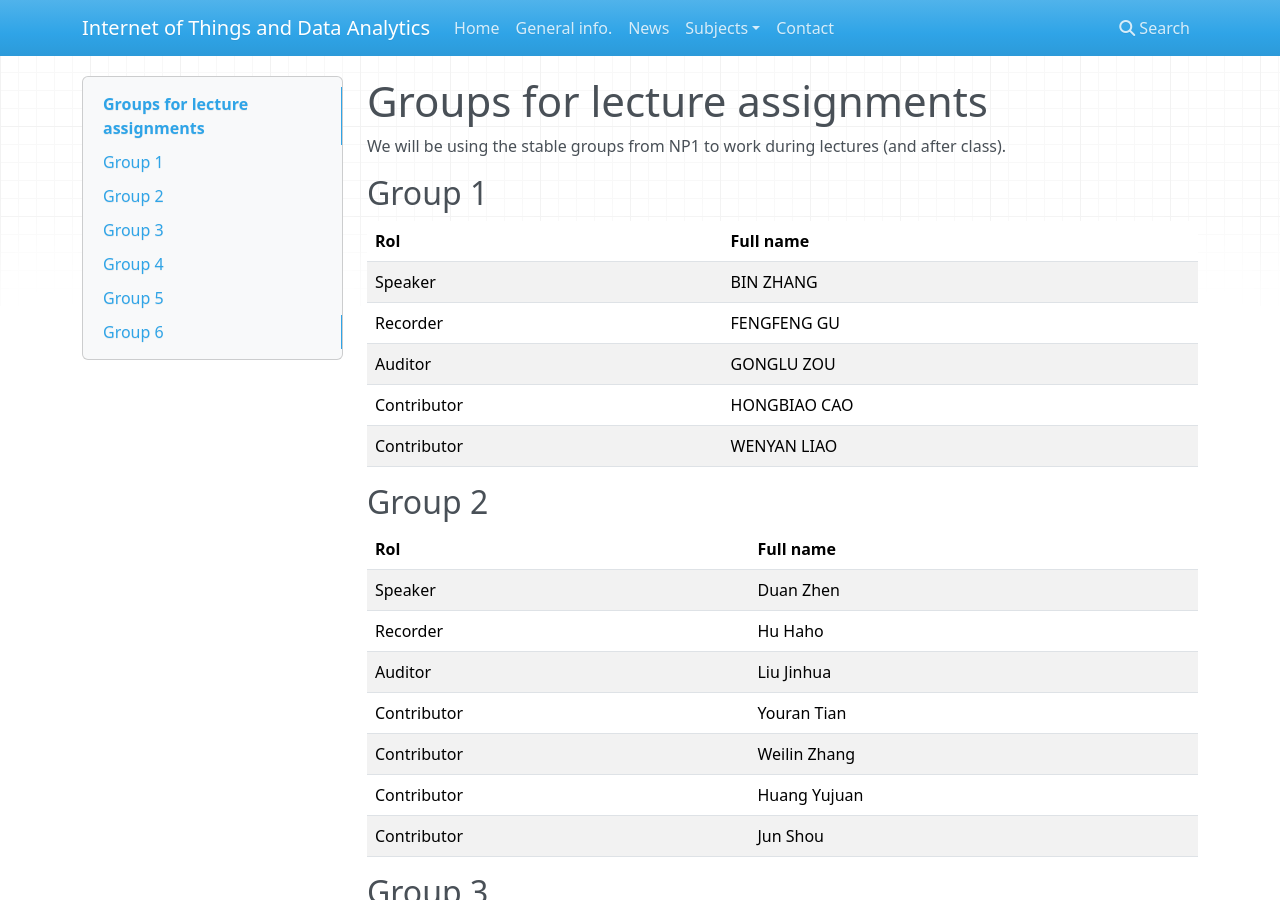
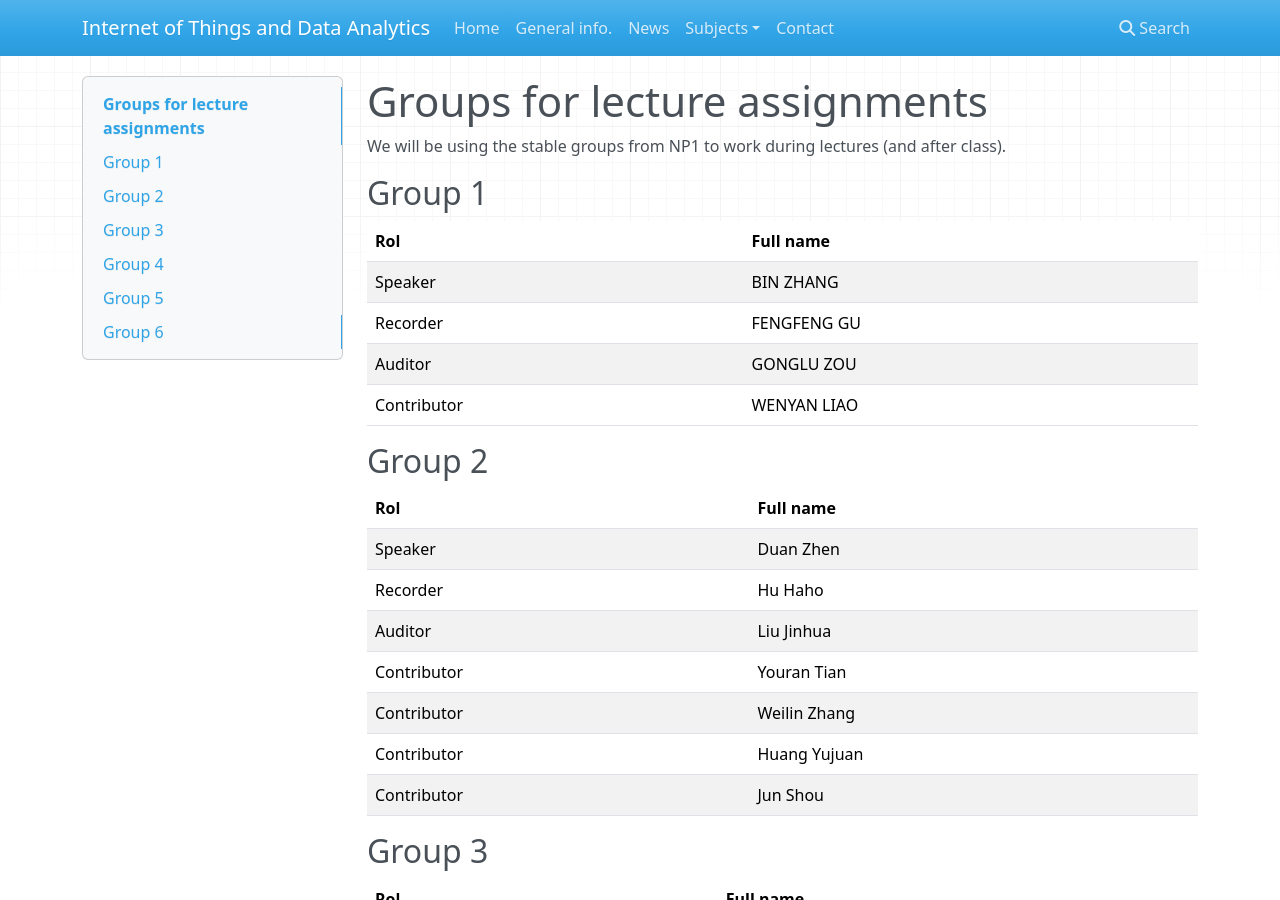
Before and after one commit to iot-da/iot-da.github.io, an MkDocs documentation site: the page built from docs/Subjects/IA/groups.md, in a window 1280 px wide and 900 px high. Built offline with MkDocs 1.6.1, drawn with Linux system fonts in a browser that asks for light colours; nearby versions of some CDN libraries; some of the changed text lies outside the part shown.

Commit message:
groups IA

```diff
--- a/docs/Subjects/IA/groups.md
+++ b/docs/Subjects/IA/groups.md
@@ -10,7 +10,6 @@ class).
 | Speaker     | BIN	ZHANG    |
 | Recorder    | FENGFENG GU  |
 | Auditor     | GONGLU ZOU   |
-| Contributor | HONGBIAO CAO |
 | Contributor | WENYAN LIAO  |
 
 
@@ -20,10 +19,10 @@ class).
 | Speaker     | Duan Zhen    |
 | Recorder    | Hu Haho      |
 | Auditor     | Liu Jinhua   |
-| Contributor | Youran Tian          |
+| Contributor | Youran Tian  |
 | Contributor | Weilin Zhang |
 | Contributor | Huang Yujuan |
-| Contributor | Jun Shou             |
+| Contributor | Jun Shou     |
 
 
 ## Group 3
```
Also changed, not shown: other parts of docs/Subjects/IA/groups.md (+2 -1 lines).
